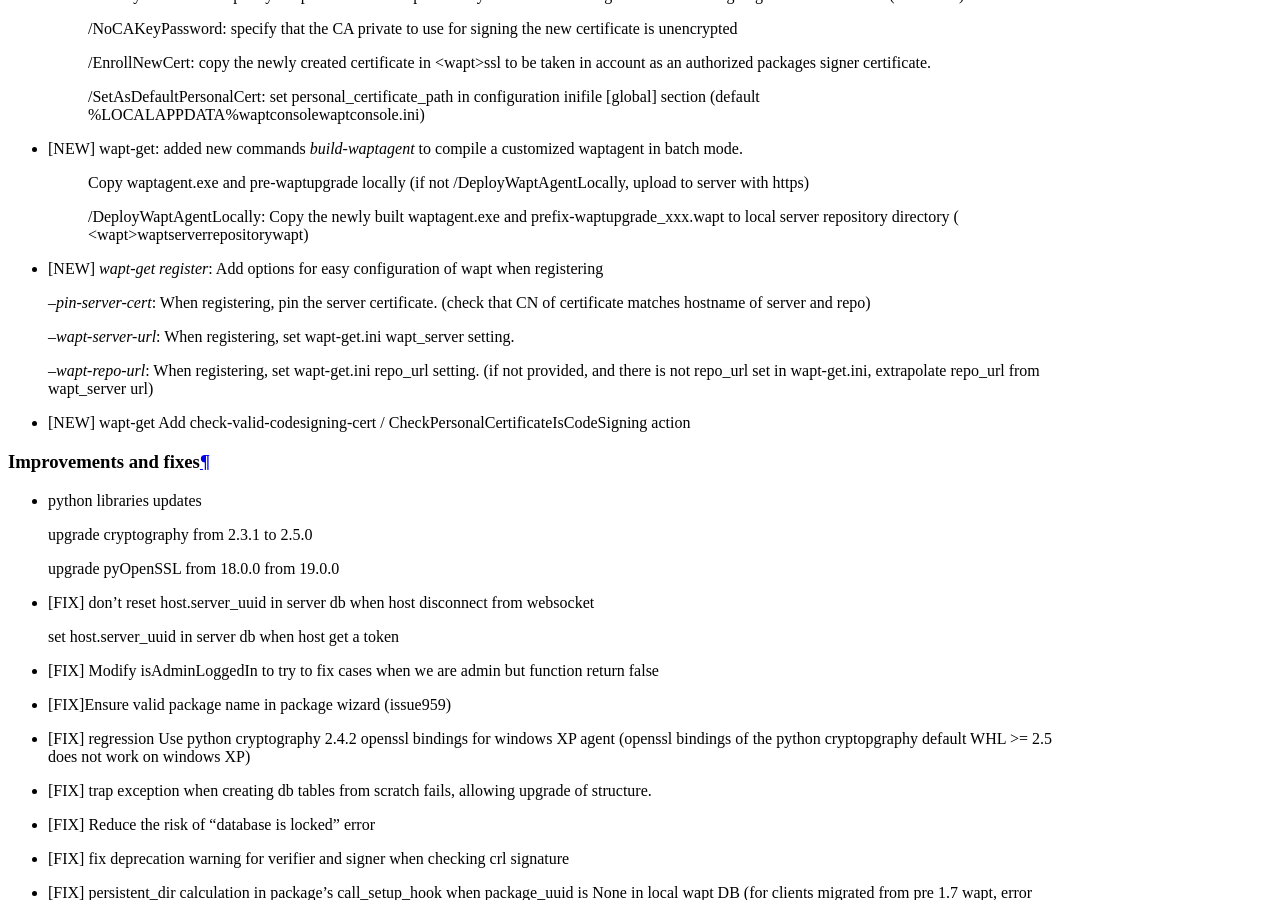
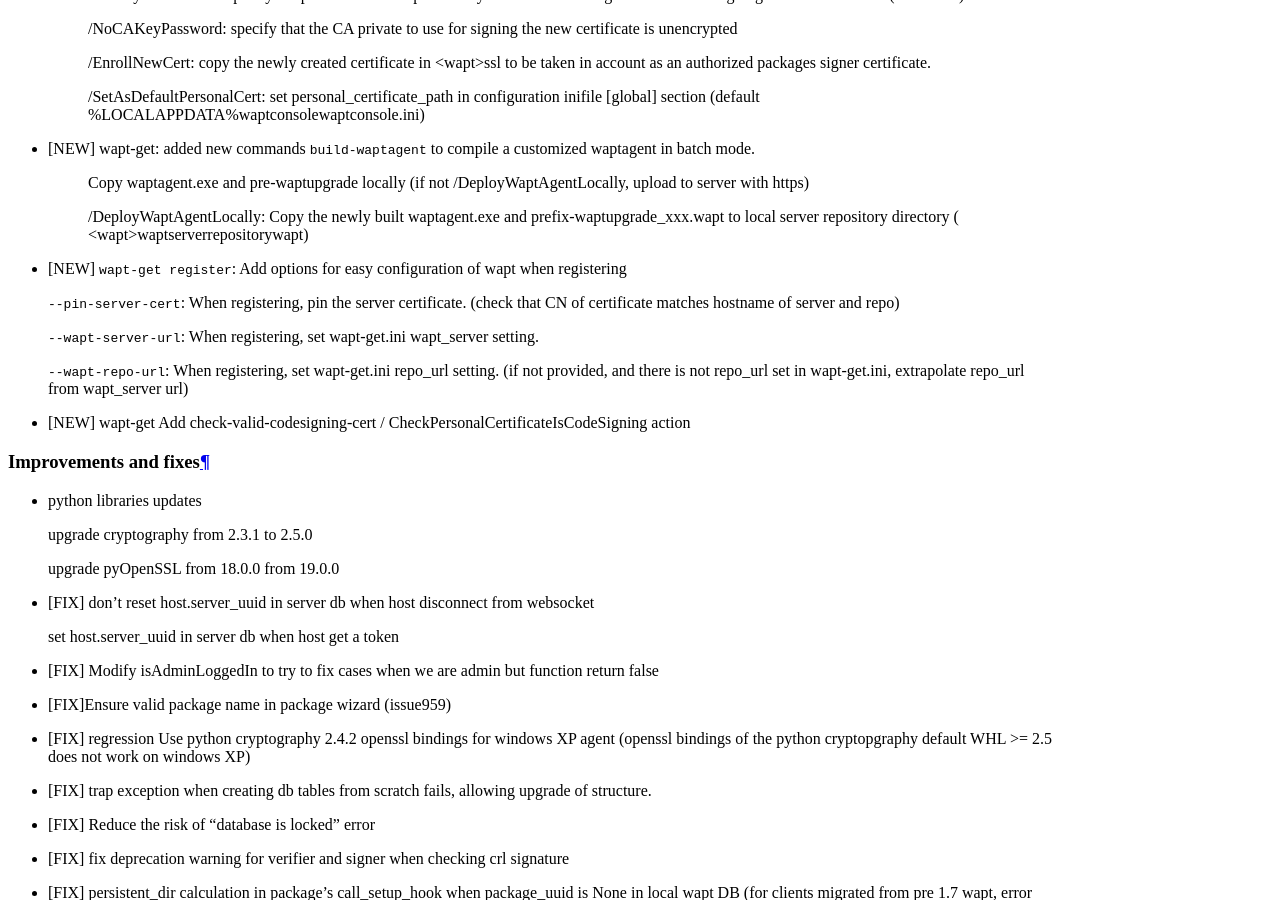
Before and after one commit to tranquilit/WAPT-Documentation, a Sphinx documentation site: the page built from source/wapt-changelog.rst, in a window 1280 px wide and 900 px high, scrolled down 22491 px. Built offline with Sphinx 7.4.7 and the Read the Docs theme 2.0.0, drawn with Linux system fonts in a browser that asks for light colours.

```diff
--- a/requirements.txt
+++ b/requirements.txt
@@ -3,3 +3,4 @@ sphinx==2.3.1
 sphinx_rtd_theme
 sphinxjp.themes.revealjs
 sphinx-intl
+pre-commit
--- a/source/wapt-api/using_wapt_api.rst
+++ b/source/wapt-api/using_wapt_api.rst
@@ -471,8 +471,7 @@ will reinitialize all host connections.
 
 For the POST method:
 
-Syntax is: ``--data-raw``: a dictionnary list with ``uuids``as keys
-and the UUID of the hosts as values.
+Syntax is: ``--data-raw``: a dictionnary list with ``uuids``as keys and the UUID of the hosts as values.
 
 .. code-block:: bash
 
--- a/source/wapt-changelog.rst
+++ b/source/wapt-changelog.rst
@@ -131,7 +131,7 @@ Fixes and detailed changelog
 
 * Security fix: update waitress module to 1.4.3 (CVE-2020-5236)
 
-* Security fix: blank `X-Ssl*` headers in default nginx templates
+* Security fix: blank ``X-Ssl*`` headers in default nginx templates
 
 * Fix: regression: kerberos register_host did not work anymore
 
@@ -819,7 +819,7 @@ Updated
 
 * add new packages attributes: name, valid_from, valid_until, forced_install_on
 
-* waptexit: add `waptexit_disable_upgrade` option to remove the triggering of upgrade from waptexit, but keep the waiting for pending and running tasks.
+* waptexit: add ``waptexit_disable_upgrade`` option to remove the triggering of upgrade from waptexit, but keep the waiting for pending and running tasks.
 
 * improved: add 'running_tasks' key in waptservice checkupgrades.json. Was not reflecting an up to date state.
 
@@ -1110,7 +1110,7 @@ WAPT-1.7.3.11 (2019-03-25)
 
 * [IMP] waptservice: Process update of packages as a task instead of waiting for its completion when upgrading (to avoid timeout when running upgrade waptservice task)
 
-  add `update_packages` optional (default True) parameter for upgrade waptservice action
+  add ``update_packages`` optional (default True) parameter for upgrade waptservice action
 
 * [NEW] Add audit scheduling setup in waptagent compilation dialog (Enterprise)
 
@@ -1168,7 +1168,7 @@ New
 
 * If client certificate signing is enabled on waptserver (waptserver.ini config), the server sign a CSR for the client when the client is registered. See https://www.wapt.fr/fr/doc/waptserver-install/security/security-configuration-certificate-authentication.html
 
-* wapt-get: added new command `create-keycert` to create a pair of RSA key / x509 certificate in batch mode. self signed or signed with a CA key/cert
+* wapt-get: added new command ``create-keycert`` to create a pair of RSA key / x509 certificate in batch mode. self signed or signed with a CA key/cert
 
     (options are case sensitive...)
 
@@ -1202,19 +1202,19 @@ New
 
     /SetAsDefaultPersonalCert: set personal_certificate_path in configuration inifile [global] section (default %LOCALAPPDATA%\waptconsole\waptconsole.ini)
 
-* [NEW] wapt-get: added new commands `build-waptagent` to compile a customized waptagent in batch mode.
+* [NEW] wapt-get: added new commands ``build-waptagent`` to compile a customized waptagent in batch mode.
 
     Copy waptagent.exe and pre-waptupgrade locally (if not /DeployWaptAgentLocally, upload to server with https)
 
     /DeployWaptAgentLocally: Copy the newly built waptagent.exe and prefix-waptupgrade_xxx.wapt to  local server repository directory ( <wapt>\waptserver\repository\wapt\ )
 
-* [NEW] `wapt-get register`: Add options for easy configuration of wapt when registering
-
-  `--pin-server-cert`: When registering, pin the server certificate. (check that CN of certificate matches hostname of server and repo)
-
-  `--wapt-server-url`: When registering, set wapt-get.ini wapt_server setting.
-
-  `--wapt-repo-url`: When registering, set wapt-get.ini repo_url setting. (if not provided, and there is not repo_url set in wapt-get.ini, extrapolate repo_url from wapt_server url)
+* [NEW] ``wapt-get register``: Add options for easy configuration of wapt when registering
+
+  ``--pin-server-cert``: When registering, pin the server certificate. (check that CN of certificate matches hostname of server and repo)
+
+  ``--wapt-server-url``: When registering, set wapt-get.ini wapt_server setting.
+
+  ``--wapt-repo-url``: When registering, set wapt-get.ini repo_url setting. (if not provided, and there is not repo_url set in wapt-get.ini, extrapolate repo_url from wapt_server url)
 
 * [NEW] wapt-get Add check-valid-codesigning-cert / CheckPersonalCertificateIsCodeSigning action
 
@@ -1503,7 +1503,7 @@ Improvements
 
 * fix order of columns not kept when exporting reports (Enterprise)
 
-* `install_msi_if_needed`, `install_exe_if_needed`:  check if killbefore is not empty or None
+* ``install_msi_if_needed``, ``install_exe_if_needed``:  check if killbefore is not empty or None
 
 * changed tasks's progress and runstatus to property
 
--- a/source/wapt-concept/index.rst
+++ b/source/wapt-concept/index.rst
@@ -282,13 +282,13 @@ or :term:`Package Deployer` has defined for it.
   When attributing a software package to a host as a dependency,
   only the software canonical name without its version number is registered
   as a dependency (ex: *I want Freemind to be installed on this machine
-  in its latest version and :program: `Freemind` to be configured
-  so that the :term: `User` does not call me because she does not find
+  in its latest version and :program:`Freemind` to be configured
+  so that the :term:`User` does not call me because she does not find
   the icon on her desktop!*).
 
 For each dependency, the WAPT agent will take care of automatically installing
 the latest available package version. So if several versions
-of :program: `Freemind` are available on the repository, the WAPT agent
+of :program:`Freemind` are available on the repository, the WAPT agent
 will always get the latest version, unless I have pinned the version
 for reason of compatibility with other sets of tools.
 
--- a/source/wapt-security/security-configuration-certificate-authentication.rst
+++ b/source/wapt-security/security-configuration-certificate-authentication.rst
@@ -45,7 +45,7 @@ Enabling Client-Side Certificate Authentication
 
 * be sure to unset the custom headers relative to client side authentication results
   when requests are proxied without being checked by nginx ssl module.
-  These headers are trusted by the waptserver if `X-Ssl-Authenticated` is SUCCESS
+  These headers are trusted by the waptserver if ``X-Ssl-Authenticated`` is SUCCESS
   and :file:`waptserver.ini` parameter ``use_ssl_client_auth``
   is set to **True**:
 
```
Also changed, not shown: 1 other file.
